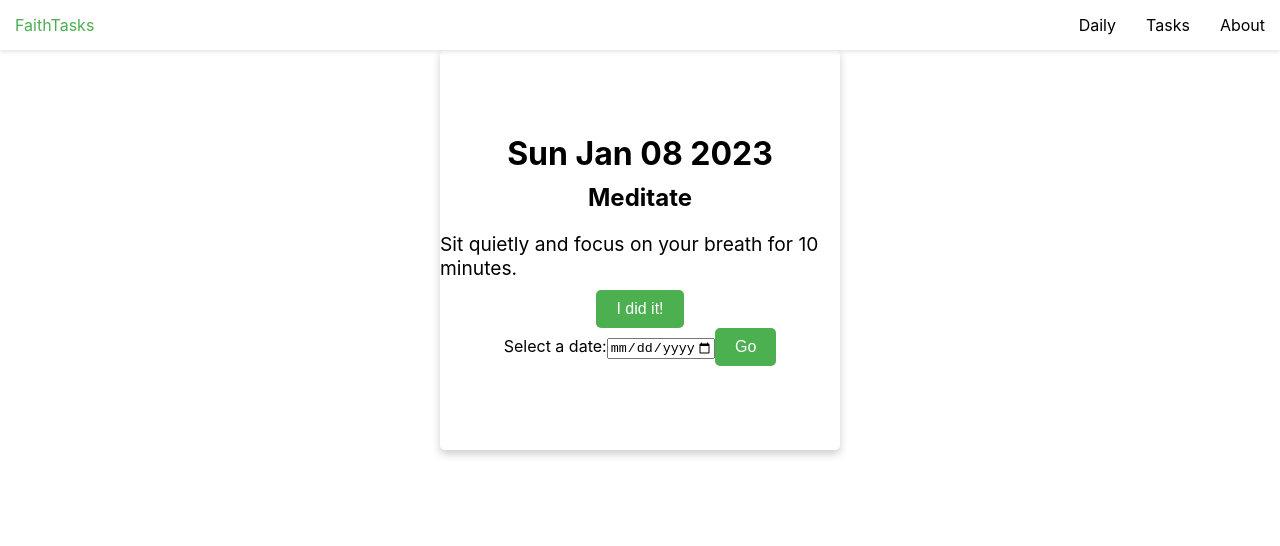
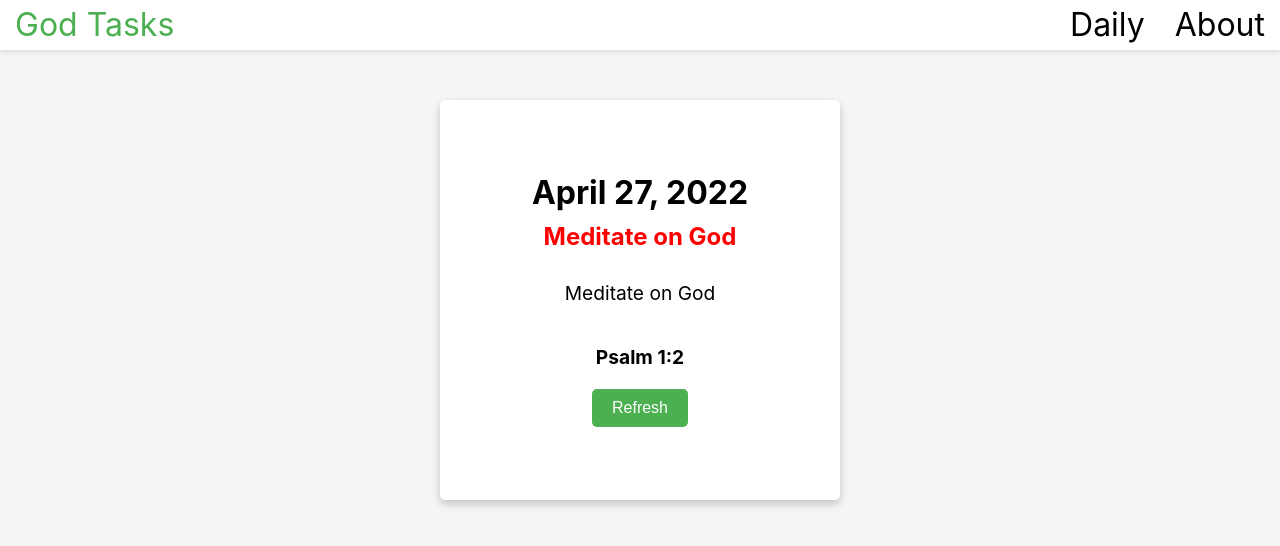
Before and after one commit to ryannarnoldd/FaithTasks, a React (Create React App) app: page /daily in a window 1280 px wide. Shown: the top 546 px of the page. Built offline with nearby package versions, Linux system fonts and the light colour scheme.

Commit message:
Final pushes to test publishing to GitHub Pages

```diff
--- a/src/App.js
+++ b/src/App.js
@@ -7,18 +7,25 @@ import {
 
 import Navbar from './components/Navbar';
 import Daily from './pages/Daily';
+import Home from './pages/Home';
+import About from './pages/About';
 
 function App() {
+
+
   return (
     <Router>
       <Navbar />
-      <Routes>
-        <Route path="/" element={<a href="/daily">Daily</a>} />
-        <Route path="/daily" element={<Daily />} />
-        <Route path="/:year" element={<h1 style={{ color: 'red' }}>Year</h1>} />
-        <Route path="/:year/:month" element={<h1 style={{ color: 'red' }}>Month</h1>} />
-        <Route path="/:year/:month/:day" element={<Daily />} />
-      </Routes>
+      <div className="container">
+        <Routes>
+          <Route path="/" element={<Home />} />
+          <Route path="/daily" element={<Daily />} />
+          <Route path="/about" element={<About />} />
+          <Route path="/:year" element={<h1 style={{ color: 'red' }}>Year</h1>} />
+          <Route path="/:year/:month" element={<h1 style={{ color: 'red' }}>Month</h1>} />
+          <Route path="/:year/:month/:day" element={<h1 style={{ color: 'red' }}>Month</h1>} />
+        </Routes>
+      </div>
     </Router>
   );
 }
--- a/src/components/Navbar.js
+++ b/src/components/Navbar.js
@@ -7,10 +7,9 @@ const Navbar = () => {
 
   return (
     <nav>
-      <a href="/">FaithTasks</a>
+      <a href="/">God Tasks</a>
       <div>
         <a href="/daily">Daily</a>
-        <a href="/">Tasks</a>
         <a href="/about">About</a>
       </div>
     </nav>
--- /dev/null
+++ b/src/data/tasks.json
@@ -0,0 +1,177 @@
+{
+    "Scripture" : {
+        "color": "#8B4513",
+        "tasks" : [
+            {
+                "title": "Read the Bible",
+                "description": "Read the Bible for at least 30 minutes",
+                "verse": "Psalm 119:105"
+            },
+            {
+                "title": "Study a Passage",
+                "description": "Spend time studying a passage of the Bible in depth",
+                "verse": "Jeremiah 29:11-13"
+            },
+            {
+                "title": "Memorize a Verse",
+                "description": "Memorize a verse of Scripture",
+                "verse": "Psalm 119:11"
+            },
+            {
+                "title": "Read a Book of the Bible",
+                "description": "Read a book of the Bible in one sitting",
+                "verse": "Psalm 119:105"
+            },
+            {
+                "title": "Read a Chapter of the Bible",
+                "description": "Read a chapter of the Bible in one sitting",
+                "verse": "Psalm 119:105"
+            },
+            {
+                "title": "Read a Psalm",
+                "description": "Read a Psalm in one sitting",
+                "verse": "Psalm 119:105"
+            },
+            {
+                "title": "Read a Proverb",
+                "description": "Read a Proverb in one sitting",
+                "verse": "Psalm 119:105"
+            },
+            {
+                "title": "Read a Gospel",
+                "description": "Read a Gospel in one sitting",
+                "verse": "Psalm 119:105"
+            },
+            {
+                "title": "Read a New Testament Letter",
+                "description": "Read a New Testament Letter in one sitting",
+                "verse": "Psalm 119:105"
+            }
+        ]
+    },
+    "Prayer" : {
+        "color": "#FFD700",
+        "tasks" : [
+            {
+                "title": "Morning Devotions",
+                "description": "Spend time in prayer and Bible reading as part of your morning routine",
+                "verse": "Psalm 5:3"
+            },
+            {
+                "title": "Intercessory Prayer",
+                "description": "Pray for others and their needs",
+                "verse": "1 Timothy 2:1-2"
+            },
+            {
+                "title": "Prayer Walk",
+                "description": "Go for a walk and pray as you go",
+                "verse": "Psalm 23:4"
+            }
+        ]
+    },
+    "Fasting" : {
+        "color": "#FFA500",
+        "tasks" : [
+            {
+                "title": "Fasting",
+                "description": "Fast for a period of time",
+                "verse": "Matthew 6:16-18"
+            },
+            {
+                "title": "Fasting and Prayer",
+                "description": "Fast and pray for a period of time",
+                "verse": "Matthew 6:16-18"
+            },
+            {
+                "title": "Fasting and Scripture",
+                "description": "Fast and spend time in Scripture for a period of time",
+                "verse": "Matthew 6:16-18"
+            }
+        ]
+    },
+    "Serving" : {
+        "color": "#FF4500",
+        "tasks" : [
+            {
+                "title": "Serve Others",
+                "description": "Serve others in some way",
+                "verse": "Matthew 25:40"
+            },
+            {
+                "title": "Volunteer",
+                "description": "Volunteer at a local charity or church",
+                "verse": "1 Peter 4:10"
+            },
+            {
+                "title": "Give to Charity",
+                "description": "Give to a charity",
+                "verse": "2 Corinthians 9:7"
+            },
+            {
+                "title": "Give to Church",
+                "description": "Give to your local church",
+                "verse": "1 Corinthians 16:2"
+            },
+            {
+                "title": "Give to Missions",
+                "description": "Give to a missions organization",
+                "verse": "2 Corinthians 9:7"
+            },
+            {
+                "title": "Give to a Family in Need",
+                "description": "Give to a family in need",
+                "verse": "1 Timothy 6:18"
+            }
+        ]
+    },
+    "Meditation" : {
+        "color": "#FF0000",
+        "tasks" : [
+            {
+                "title": "Meditate",
+                "description": "Meditate on the Word of God",
+                "verse": "Psalm 1:2"
+            },
+            {
+                "title": "Meditate on Scripture",
+                "description": "Meditate on a passage of Scripture",
+                "verse": "Psalm 1:2"
+            },
+            {
+                "title": "Meditate on God",
+                "description": "Meditate on God",
+                "verse": "Psalm 1:2"
+            },
+            {
+                "title": "Meditate on the Gospel",
+                "description": "Meditate on the Gospel",
+                "verse": "Psalm 1:2"
+            }
+        ]
+    },
+    "Fellowship" : {
+        "color": "#FF69B4",
+        "tasks": [
+            {
+                "title": "Fellowship with Friends",
+                "description": "Fellowship with friends",
+                "verse": "Hebrews 10:24-25"
+            },
+            {
+                "title": "Fellowship with Family",
+                "description": "Fellowship with family",
+                "verse": "Hebrews 10:24-25"
+            },
+            {
+                "title": "Fellowship with Church",
+                "description": "Fellowship with your local church",
+                "verse": "Hebrews 10:24-25"
+            },
+            {
+                "title": "Fellowship with God",
+                "description": "Fellowship with God",
+                "verse": "Hebrews 10:24-25"
+            }
+        ]
+    }
+}
--- /dev/null
+++ b/src/pages/About.js
@@ -0,0 +1,25 @@
+import React from 'react';
+// import the style sheet
+import '../style.css';
+
+const Home = () => {
+
+  return (
+    <div className="about" style={{ textAlign: 'center', padding: '5px' }}>
+        <h1>About</h1>
+        <h2>This is a website that helps you do your daily tasks serving God and others!</h2>
+        <p>Click on the Daily button to get a random task to do today.</p>
+        <br></br>
+        <h1>FAQ</h1>
+        <h2>What is a God Task?</h2>
+        <p>A God Task is a task that helps you serve God and others.</p>
+        <h2>How do I do a God Task?</h2>
+        <p>Click on the Daily button to get a random task to do today.</p>
+        <h2>How do I add a God Task?</h2>
+        <p>Click on the Tasks button to see a list of tasks to do.</p>
+    </div>
+
+  );
+};
+
+export default Home;
--- a/src/pages/Daily.js
+++ b/src/pages/Daily.js
@@ -1,36 +1,33 @@
 import React from 'react';
 // import the style sheet
 import '../style.css';
-import SearchBar from '../components/SeachBar';
+import tasks from '../data/tasks.json';
 
 const Daily = () => {
-//   const [today, setToday] = useState(new Date());
-//   const [practice, setPractice] = useState({});
+  const category = tasks[Object.keys(tasks)[Math.floor(Math.random() * Object.keys(tasks).length)]]
 
-//   useEffect(() => {
-//     // Fetch the spiritual practice for today
-//     async function fetchPractice() {
-//       const response = await fetch(`/api/daily-practice/${today.getDay()}`);
-//       const data = await response.json();
-//       setPractice(data);
-//     }
-
-//     fetchPractice();
-//   }, [today]);
-    let practice = {
-        title: "Meditate",
-        description: "Sit quietly and focus on your breath for 10 minutes."
-    }
+  const color = category.color
+  const task = category.tasks[Math.floor(Math.random() * category.tasks.length)]
+  const options = { weekday: 'long', year: 'numeric', month: 'long', day: 'numeric' }
+  // Create a random date Object from 2020-01-01 to today
+  const dateObj = new Date(new Date().setDate(new Date().getDate() - Math.floor(Math.random() * 365)));
+  const dateArr = dateObj.toLocaleDateString('en-us', options).split(', ')
+  const date = `${dateArr[1]}, ${dateArr[2]}`
 
   return (
     <div className="daily">
-      <h1>{(new Date()).toDateString()}</h1>
-      <h2>{practice.title}</h2>
-      <p>{practice.description}</p>
-      <button onClick={() => console.log('I did it!')}>I did it!</button>
-      <SearchBar />
+      {task ? (
+        <>
+          <h1>{date}</h1>
+          <h2 style={{ color: color }}>{task.title}</h2>
+          <p>{task.description}</p>
+          <p><strong>{task.verse}</strong></p>
+          <button onClick={() => window.location.reload()}>Refresh</button>
+        </>
+      ) : (
+        <p>Loading...</p>
+      )}
     </div>
-
   );
 };
 
--- /dev/null
+++ b/src/pages/Home.js
@@ -0,0 +1,18 @@
+import React from 'react';
+// import the style sheet
+import '../style.css';
+
+const Home = () => {
+
+  return (
+    <div className="home" style={{ textAlign: 'center', padding: '5px' }}>
+        <h1>Home</h1>
+        <h2>This is a website that helps you do your daily tasks serving God and others!</h2>
+        <p>Click on the Daily button to get a random task to do today.</p>
+        <p>Click on the Tasks button to see a list of tasks to do.</p>
+        <p>Click on the About button to learn more about this website.</p>
+    </div>
+  );
+};
+
+export default Home;
--- a/src/style.css
+++ b/src/style.css
@@ -10,6 +10,15 @@ body {
 code {
   font-family: source-code-pro, Menlo, Monaco, Consolas, 'Courier New',
     monospace;
+}
+
+.container {
+  display: flex;
+  justify-content: center;
+  width: 100%;
+  height: 100vh;
+  background-color: #f5f5f5;
+  margin-top: 50px;
 }
 
 .daily {
@@ -40,7 +49,8 @@ code {
 
 .daily p {
   font-size: 1.2em;
-  margin: 10px 0;
+  margin: 20px 0;
+  padding: 0 20px;
 }
 
 .daily button {
@@ -75,7 +85,7 @@ nav {
 nav a {
   color: #000000;
   text-decoration: none;
-  font-size: 1em;
+  font-size: 2em;
   padding: 0 15px;
   line-height: 50px;
 }
```
Also changed, not shown: package.json (+8 -2 lines), 1 other file (tests, documents, lock files or other folders).
